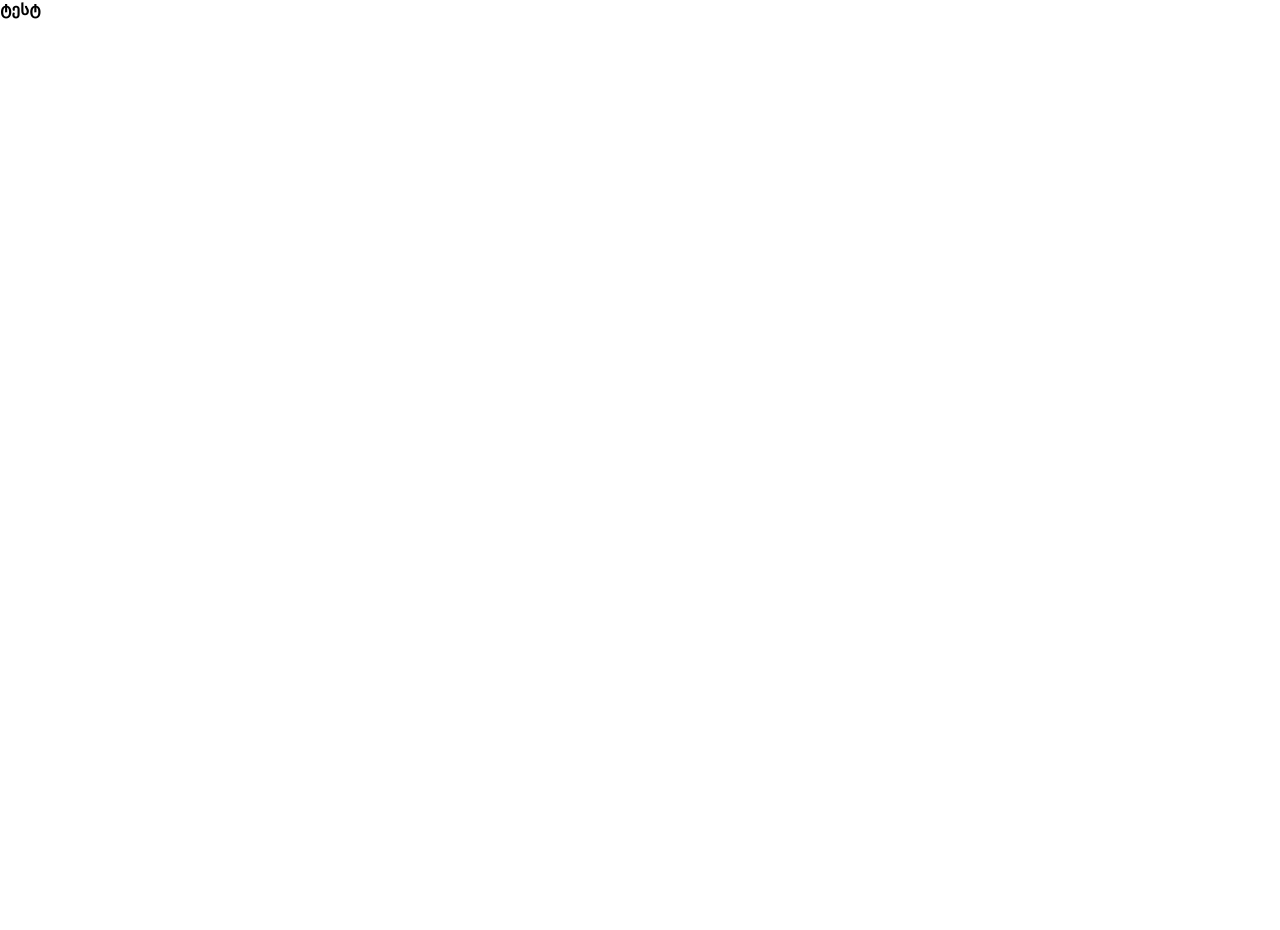
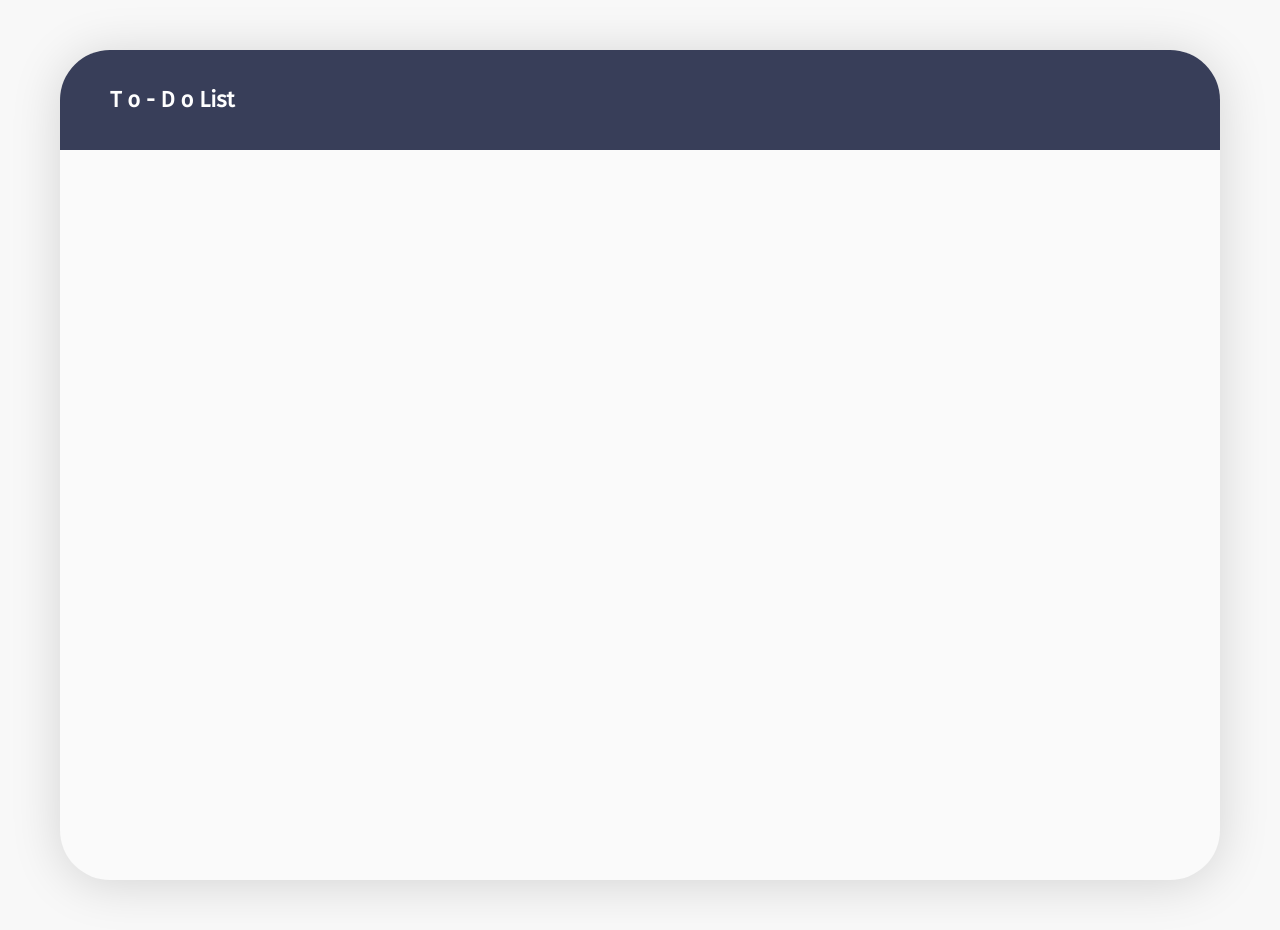
Before and after one commit to nugo128/to-do-front, an Angular app: page / in a window 1280 px wide. Before the commit the page ends 800 px from the top, so only its background shows below. Built offline with nearby package versions, Linux system fonts and the light colour scheme.

Commit message:
header component

```diff
--- a/src/app/app.component.css
+++ b/src/app/app.component.css
@@ -1,3 +1,7 @@
-p {
-  font-weight: 600;
+main {
+  box-shadow: 0px 4px 50px 0px #00000026;
+  min-height: 830px;
+  margin: 50px 60px;
+  border-radius: 50px;
+  background-color: #fafafa;
 }
--- a/src/app/app.component.html
+++ b/src/app/app.component.html
@@ -1,3 +1,3 @@
 <main class="main">
-<p>ტესტ</p>
+<app-header></app-header>
 </main>
--- a/src/app/app.module.ts
+++ b/src/app/app.module.ts
@@ -2,10 +2,12 @@ import { NgModule } from '@angular/core';
 import { BrowserModule } from '@angular/platform-browser';
 
 import { AppComponent } from './app.component';
+import { HeaderComponent } from './components/header/header.component';
 
 @NgModule({
   declarations: [
-    AppComponent
+    AppComponent,
+    HeaderComponent
   ],
   imports: [
     BrowserModule
--- /dev/null
+++ b/src/app/components/header/header.component.css
@@ -0,0 +1,14 @@
+.header {
+  height: 100px;
+  border-radius: 50px 50px 0 0;
+  background-color: #383e59;
+  display: flex;
+  align-items: center;
+}
+.header h1 {
+  color: white;
+  font-size: 22px;
+  font-weight: 600;
+  margin-left: 50px;
+  line-height: 26.4px;
+}
--- /dev/null
+++ b/src/app/components/header/header.component.html
@@ -0,0 +1,3 @@
+<div class="header">
+    <h1>T o - D o   List</h1>
+</div>
--- a/src/styles.css
+++ b/src/styles.css
@@ -11,3 +11,6 @@
   box-sizing: border-box;
   font-family: "FiraGo";
 }
+body {
+  background-color: #f8f8f8;
+}
```
Also changed, not shown: src/app/components/header/header.component.ts (added, +10 -0 lines), 1 other file (tests, documents, lock files or other folders).
